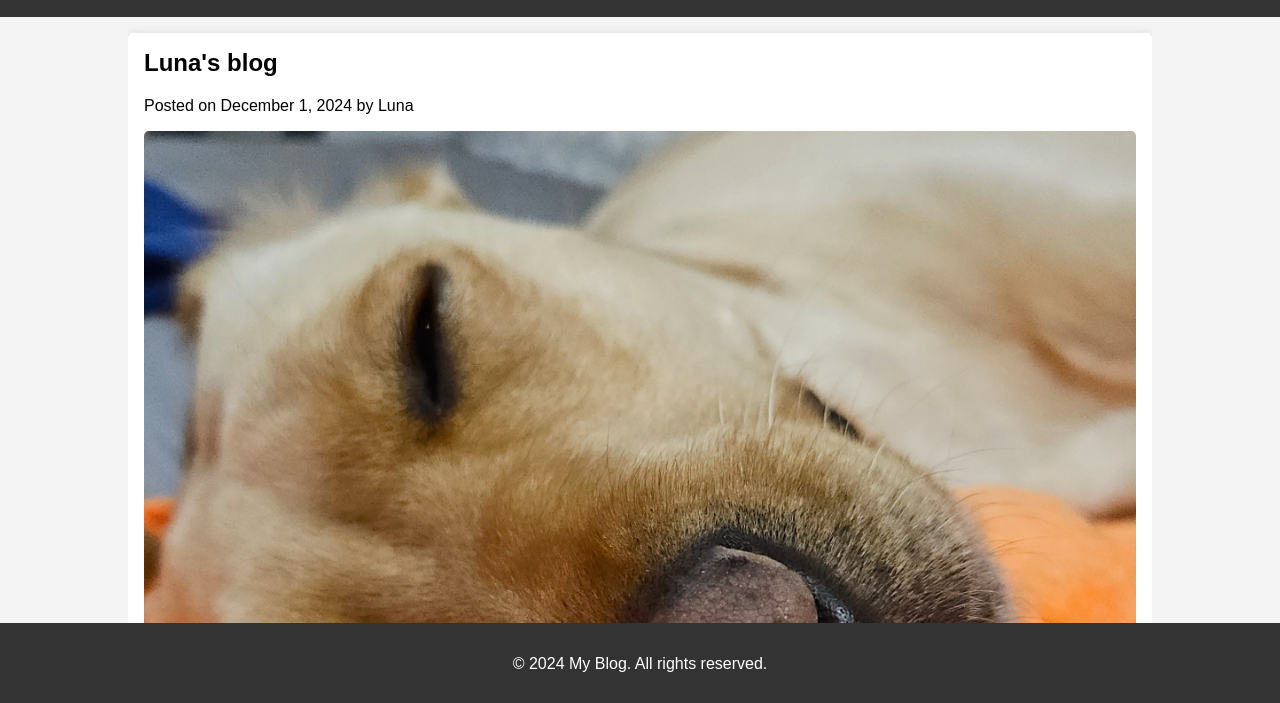
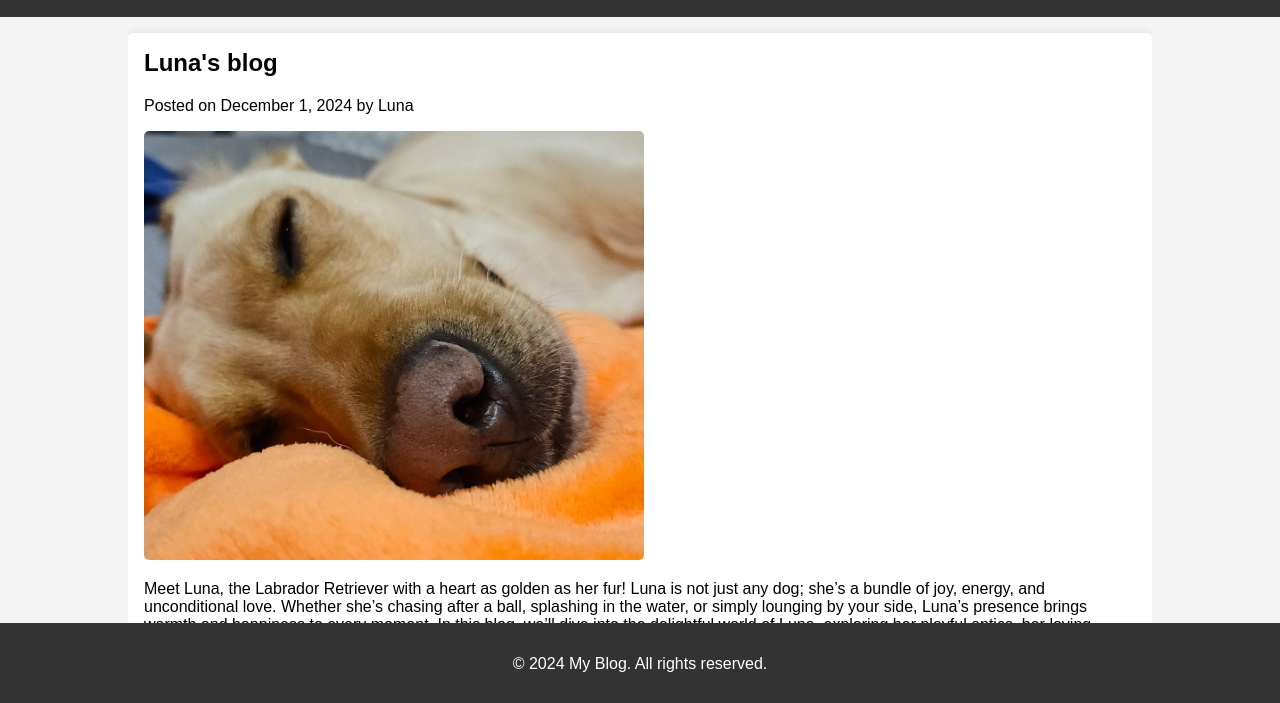
Before and after one commit to bonusland/myweb, a plain HTML site: page public/index.html in a window 1280 px wide. Shown: the part 95-798 px from the top of the page. Drawn offline with Linux system fonts and the light colour scheme.

Commit message:
Update index.html

```diff
--- a/public/index.html
+++ b/public/index.html
@@ -56,7 +56,7 @@
         <div class="post">
             <h2>Luna's blog</h2>
             <p>Posted on <time datetime="2024-12-01">December 1, 2024</time> by Luna</p>
-            <img src="20240804_124127.jpeg" alt="Luna">
+            <img src="20240804_124127.jpeg" alt="Luna" style="width:500px;height:auto;">
             <p>Meet Luna, the Labrador Retriever with a heart as golden as her fur! Luna is not just any dog; she’s a bundle of joy, energy, and unconditional love. Whether she’s chasing after a ball, splashing in the water, or simply lounging by your side, Luna’s presence brings warmth and happiness to every moment. In this blog, we’ll dive into the delightful world of Luna, exploring her playful antics, her loving nature, and the special bond she shares with her family. Get ready to fall in love with Luna, the Labrador who brightens every day with her wagging tail and infectious smile! 🐾✨ </p>
         </div>
     </div>
```
